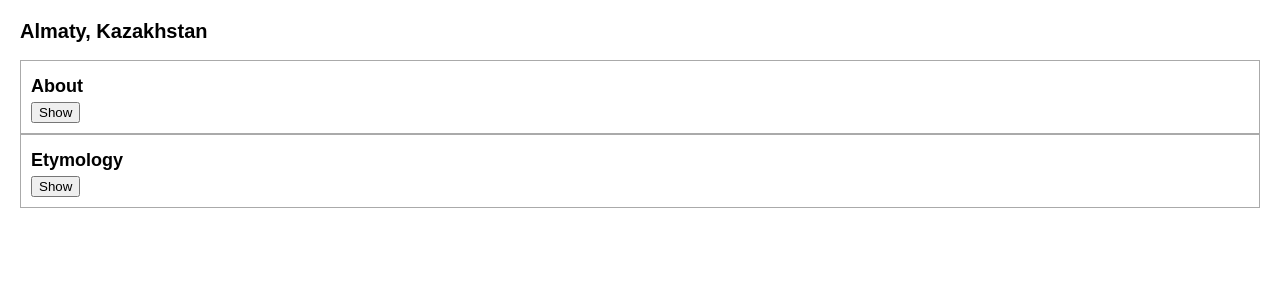
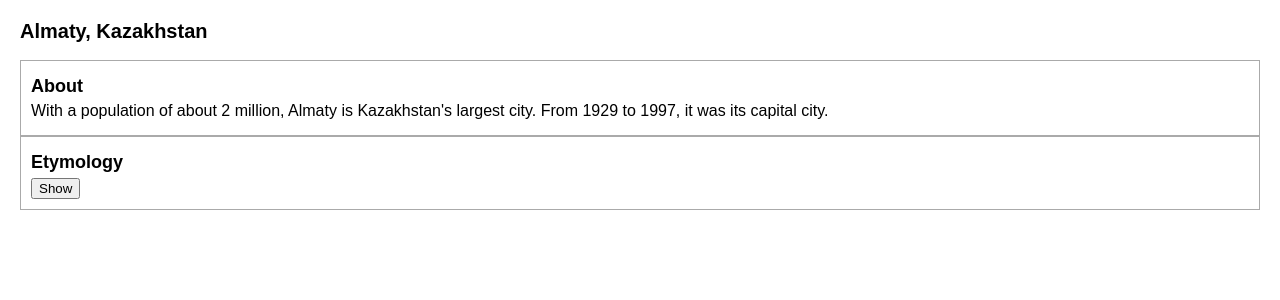
Before and after one commit to lxpan/my-first-react-app, a React (Create React App) app: page / in a window 1280 px wide. Shown: the top 300 px of the page. Built offline with nearby package versions, Linux system fonts and the light colour scheme.

Commit message:
Lift state up from Panel to Accordion

```diff
--- a/src/index.js
+++ b/src/index.js
@@ -1,20 +1,18 @@
 import React from 'react';
 import ReactDOM from 'react-dom/client';
 import './index.css';
-import App from './App';
 import reportWebVitals from './reportWebVitals';
 
 import { useState } from 'react';
 
-function Panel({ title, children }) {
-  const [isActive, setIsActive] = useState(false);
+function Panel({ title, children, isActive, onShow }) {
   return (
     <section className="panel">
       <h3>{title}</h3>
       {isActive ? (
         <p>{children}</p>
       ) : (
-        <button onClick={() => setIsActive(true)}>
+        <button onClick={onShow}>
           Show
         </button>
       )}
@@ -23,13 +21,23 @@ function Panel({ title, children }) {
 }
 
 export default function Accordion() {
+  const [activeIndex, setActiveIndex] = useState(0);
+
   return (
     <>
       <h2>Almaty, Kazakhstan</h2>
-      <Panel title="About">
+      <Panel
+        title="About"
+        isActive={activeIndex === 0}
+        onShow={() => setActiveIndex(0)}
+      >
         With a population of about 2 million, Almaty is Kazakhstan's largest city. From 1929 to 1997, it was its capital city.
       </Panel>
-      <Panel title="Etymology">
+      <Panel
+        title="Etymology"
+        isActive={activeIndex === 1}
+        onShow={() => setActiveIndex(1)}
+      >
         The name comes from <span lang="kk-KZ">алма</span>, the Kazakh word for "apple" and is often translated as "full of apples". In fact, the region surrounding Almaty is thought to be the ancestral home of the apple, and the wild <i lang="la">Malus sieversii</i> is considered a likely candidate for the ancestor of the modern domestic apple.
       </Panel>
     </>
```
